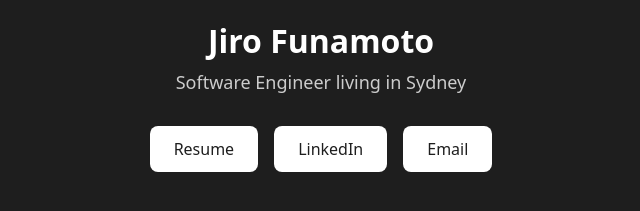
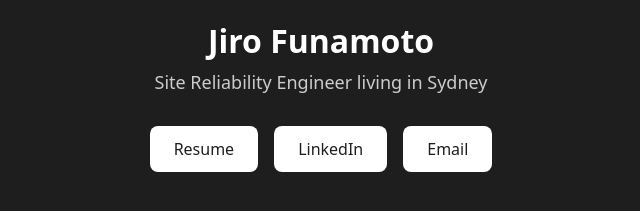
Before and after one commit to jirorif/jiro.codes, a plain HTML site: page index.html in a window 1280 px wide. Shown: the part 379-590 px from the top of the page, 319-959 px from the left. Drawn offline with Linux system fonts and the light colour scheme.

Commit message:
Update index.html
Changed tag line

```diff
--- a/index.html
+++ b/index.html
@@ -10,7 +10,7 @@
   <main>
     <img src="jiro.jpg" alt="Jiro Funamoto" class="profile-img" />
     <h1>Jiro Funamoto</h1>
-    <p class="tagline">Software Engineer living in Sydney</p>
+    <p class="tagline">Site Reliability Engineer living in Sydney</p>
     <div class="links">
       <a href="#" class="button">Resume</a>
       <a href="https://www.linkedin.com/in/jiro-funamoto-bb1a6338/" class="button">LinkedIn</a>
```
